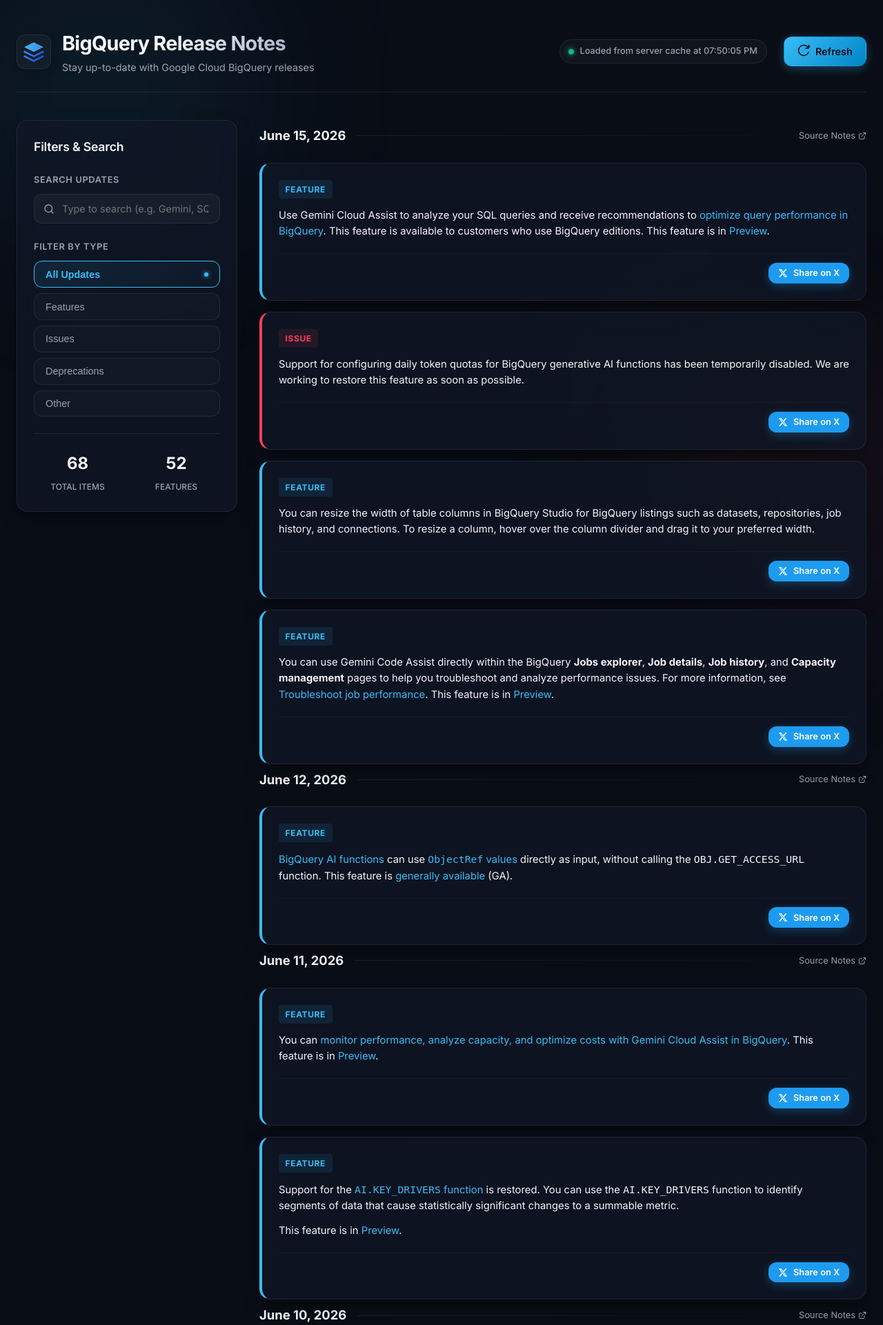
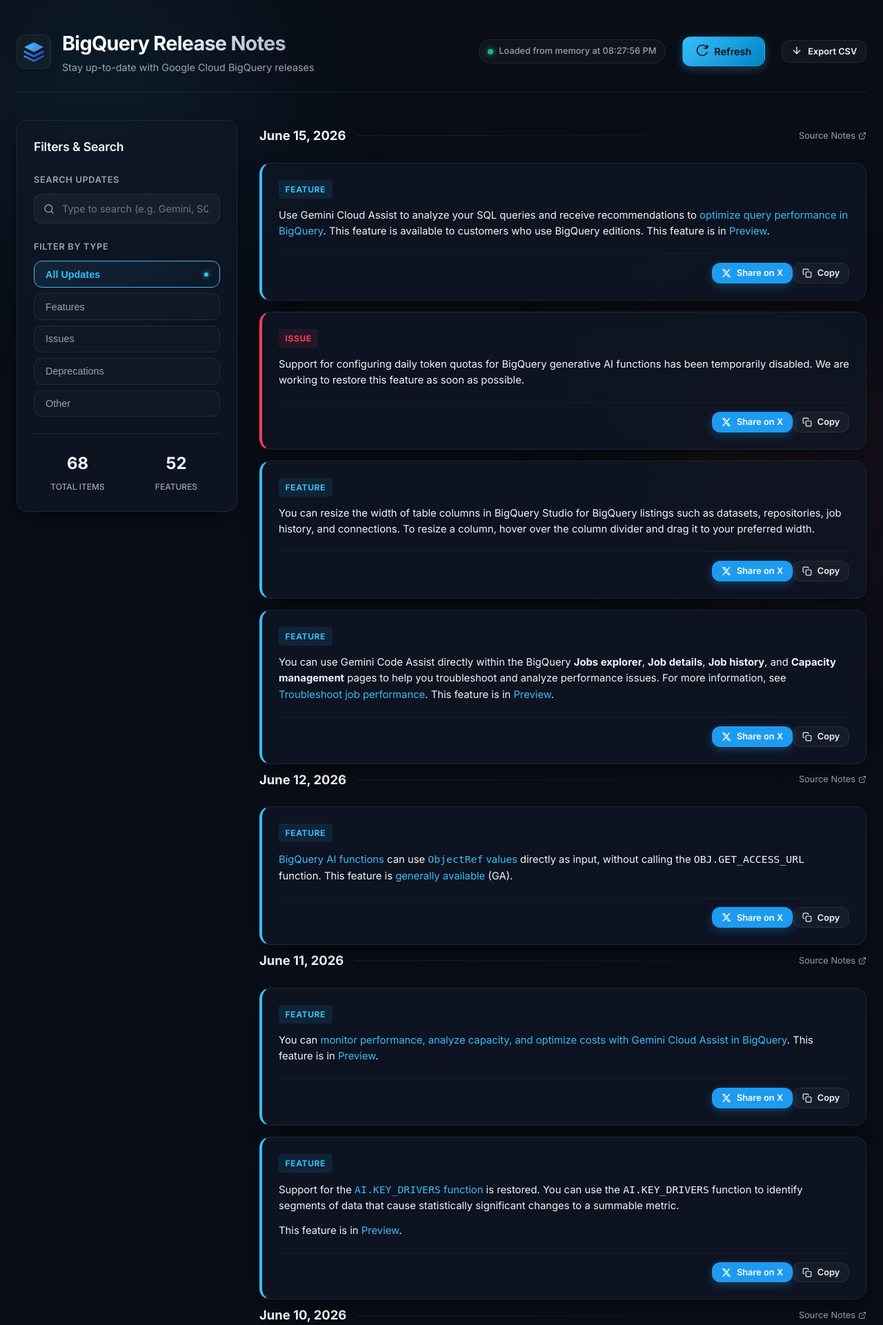
Before and after one commit to polisdi/polisdi-event-talks-app, a Flask app: page / in a window 1280 px wide. Shown: the top 1921 px of the page at 69% size. Run offline with Flask 3, Linux system fonts and the light colour scheme.

Commit message:
Add copy to clipboard and export CSV features

```diff
--- a/static/js/app.js
+++ b/static/js/app.js
@@ -28,6 +28,7 @@
         errorMessage: document.getElementById('error-message'),
         emptyState: document.getElementById('empty-state'),
         resetFiltersBtn: document.getElementById('reset-filters-btn'),
+        exportCsvBtn: document.getElementById('export-csv-btn'),
         statusDot: document.getElementById('status-dot'),
         statusText: document.getElementById('status-text'),
 
@@ -281,6 +282,25 @@
                 });
 
                 cardActions.appendChild(tweetBtn);
+                // Copy to Clipboard button for note
+                const copyBtn = document.createElement('button');
+                copyBtn.className = 'btn btn-secondary btn-sm';
+                copyBtn.innerHTML = `
+                    <svg viewBox="0 0 24 24" width="14" height="14" stroke="currentColor" stroke-width="2" fill="none" stroke-linecap="round" stroke-linejoin="round">
+                        <rect x="9" y="9" width="13" height="13" rx="2" ry="2"/>
+                        <path d="M5 15H4a2 2 0 0 1-2-2V4a2 2 0 0 1 2-2h9a2 2 0 0 1 2 2v1"/>
+                    </svg>
+                    <span>Copy</span>
+                `;
+                copyBtn.addEventListener('click', () => {
+                    navigator.clipboard.writeText(item.text).then(() => {
+                        showToast('Note copied to clipboard!', 'success');
+                    }).catch(err => {
+                        console.error('Copy error:', err);
+                        showToast('Failed to copy note.', 'error');
+                    });
+                });
+                cardActions.appendChild(copyBtn);
                 card.appendChild(cardActions);
 
                 section.appendChild(card);
@@ -496,4 +516,28 @@
 
     // === Initialize Application ===
     fetchReleaseNotes(false);
+// Export to CSV button
+elements.exportCsvBtn.addEventListener('click', () => {
+    const filtered = getFilteredEntries();
+    const rows = [['Date', 'Type', 'Text', 'Link']];
+    filtered.forEach(entry => {
+        entry.items.forEach(item => {
+            rows.push([
+                entry.date,
+                item.type,
+                item.text.replace(/\n/g, ' '),
+                entry.url
+            ]);
+        });
+    });
+    const csvContent = rows.map(r => r.map(v => `"${v.replace(/"/g, '""')}"`).join(','))
+        .join('\n');
+    const blob = new Blob([csvContent], { type: 'text/csv;charset=utf-8;' });
+    const url = URL.createObjectURL(blob);
+    const a = document.createElement('a');
+    a.href = url;
+    a.download = 'bigquery_release_notes.csv';
+    a.click();
+    URL.revokeObjectURL(url);
 });
+});
--- a/templates/index.html
+++ b/templates/index.html
@@ -52,13 +52,21 @@
 </div>
         <button id="refresh-btn" class="btn btn-primary btn-refresh" aria-label="Refresh Release Notes">
             <span class="btn-icon">
-                        <!-- SVG Refresh Icon -->
                 <svg class="icon-spin" viewBox="0 0 24 24" width="18" height="18" stroke="currentColor" stroke-width="2" fill="none" stroke-linecap="round" stroke-linejoin="round">
                     <path d="M21.5 2v6h-6M21.34 15.57a10 10 0 1 1-.57-8.38l5.67-5.67"/>
                 </svg>
             </span>
             <span class="btn-text">Refresh</span>
         </button>
+        <button id="export-csv-btn" class="btn btn-secondary btn-sm" aria-label="Export to CSV">
+            <span class="btn-icon">
+                <svg viewBox="0 0 24 24" width="16" height="16" stroke="currentColor" stroke-width="2" fill="none" stroke-linecap="round" stroke-linejoin="round">
+                    <path d="M12 5v14M5 12l7 7 7-7"/>
+                </svg>
+            </span>
+            <span class="btn-text">Export CSV</span>
+        </button>
+
             </div>
         </header>
 
```
Also changed, not shown: README.md, notes_cache.json. Lines whose indentation alone changed are shown as unchanged.
